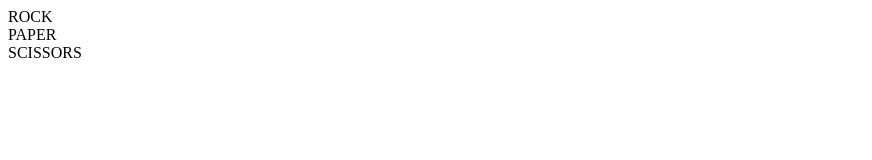
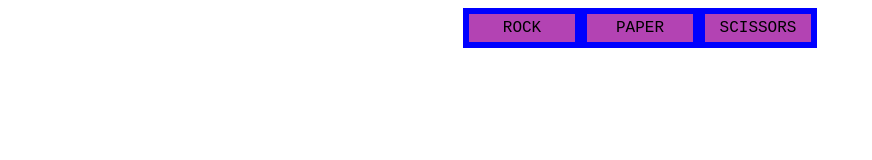
Before and after one commit to kajjoseph/js_rock_paper_scissors, a plain HTML site: page index.html in a window 1280 px wide. Shown: the whole page, without its empty margins (0-872 px from the left). Drawn offline with Linux system fonts and the light colour scheme.

Commit message:
Added some styling

```diff
--- a/index.html
+++ b/index.html
@@ -8,9 +8,9 @@
 </head>
 <body>
     <div class='play-buttons'>
-        <div id='rock'>ROCK</div>
-        <div id='paper'>PAPER</div>
-        <div id='scissors'>SCISSORS</div>
+        <div id='rock' class='button'>ROCK</div>
+        <div id='paper' class='button'>PAPER</div>
+        <div id='scissors' class='button'>SCISSORS</div>
     </div>
     <div class='output'>
 
--- a/styles/style.css
+++ b/styles/style.css
@@ -0,0 +1,22 @@
+.body {
+    background: tomato;
+}
+.play-buttons {
+    display: flex;
+    flex: 5;
+    font-family: 'Courier New', Courier, monospace;
+    align-items: center;
+    justify-content: center;
+  }
+.button {
+    background-color: rgb(179, 67, 179);
+    border: .4rem solid blue;
+    width: 6rem;
+    padding: 5px;
+    text-align: center;
+    cursor: pointer;
+}
+.output {
+    background-color: teal;
+    font-family: 'Courier New', Courier, monospace;
+}
```
